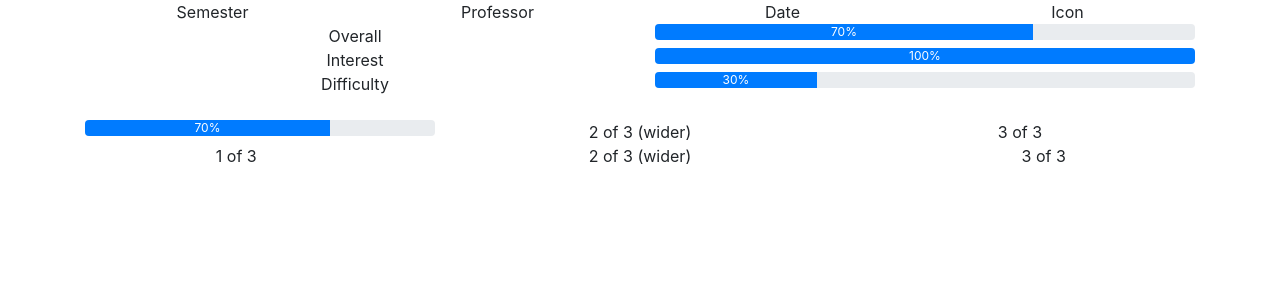
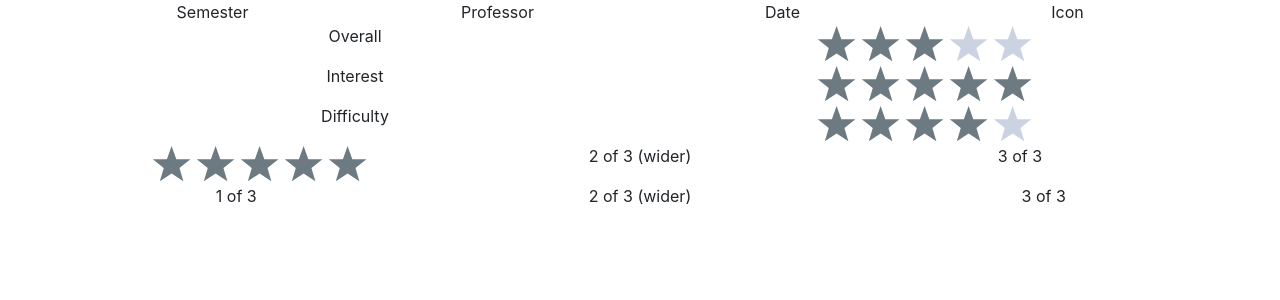
Before and after one commit to michiganhackers/class-review-frontend, a React (Create React App) app: page /yote in a window 1280 px wide. Shown: the top 300 px of the page. Built offline with nearby package versions, Linux system fonts and the light colour scheme.

Commit message:
Added star rating bars to general review box structure  Please enter the commit message for your changes. Lines starting

```diff
--- a/package.json
+++ b/package.json
@@ -14,6 +14,7 @@
     "react-router": "^4.3.1",
     "react-router-dom": "^4.3.1",
     "react-scripts": "2.1.5",
+    "react-star-ratings": "^2.3.0",
     "redux": "^4.0.1",
     "redux-devtools-extension": "^2.13.8",
     "redux-saga": "^1.0.2",
--- a/src/containers/pages/review_form.jsx
+++ b/src/containers/pages/review_form.jsx
@@ -1,16 +1,59 @@
 import React, { Component } from 'react';
 import {Bootstrap, Grid, Row, Col, Container, ProgressBar} from 'react-bootstrap';
+import StarRatings from 'react-star-ratings';
 
-const Date = props => (<div>Date: {props.value}</div>)
-const Semester = props => (<div>Semester: {props.value}</div>)
-const Text = props => (<div>{props.value}</div>)
-const Professor = props => (<div>{props.value}</div>)
+class StarBar extends React.Component {
+    render() {
+      return (
+        <StarRatings
+          rating={this.props.value}
+          starDimension="40px"
+          starSpacing="2px"
+        />
+      );
+    }
+  }
 
+class Date extends React.Component{
+    render(){
+        return(
+            <div>
+                Date: {this.props.value}
+            </div>
+        );
+    }
+}
+class Semester extends React.Component{
+    render(){
+        return(
+            <div>
+                Semester: {this.props.value}
+            </div>
+        );
+    }
+}
+class Text extends React.Component{
+    render(){
+        return(
+            <div>
+                {this.props.value}
+            </div>
+        );
+    }
+}
+class Professor extends React.Component{
+    render(){
+        return(
+            <div>
+                {this.props.value}
+            </div>
+        );
+    }
+}
 export default class ReviewForm extends React.Component {
-    renderRatingsBar(rating){
-		const progressInstance = <ProgressBar now={rating} label={`${rating}%`} />;
-		return progressInstance;
-	}
+    renderStarRatingBar(numStars){
+        return <StarBar value = {numStars}/>
+    }
     renderAnonymous(anonymous){
         var name = "anonymous";
         if (anonymous){
@@ -36,23 +79,21 @@ export default class ReviewForm extends React.Component {
 
 				<Row>
 					<Col>Overall</Col>
-					<Col>{this.renderRatingsBar(70)}</Col>
+					<Col>{this.renderStarRatingBar(3)}</Col>
 				</Row>
 
 				<Row>
 					<Col>Interest</Col>
-					<Col>{this.renderRatingsBar(100)}</Col>
+					<Col>{this.renderStarRatingBar(5)}</Col>
 				</Row>
 
 				<Row>
 					<Col>Difficulty</Col>
-					<Col>{this.renderRatingsBar(30)}</Col>
+					<Col>{this.renderStarRatingBar(4)}</Col>
 				</Row>
 
-                <br></br>
-
                 <Row>
-                    <Col>{this.renderRatingsBar(70)}</Col>
+                    <Col>{this.renderStarRatingBar(5)}</Col>
                     <Col>2 of 3 (wider)</Col>
                     <Col>3 of 3</Col>
                 </Row>
@@ -104,48 +145,3 @@ export default class ReviewForm extends React.Component {
     }
 }
 //React bootstrap
-// class RatingBar extends React.Component{
-//     render(){
-//         return(
-//             <div>
-//                 {this.props.value}
-//             </div>
-//         );
-//     }
-// }
-// class Date extends React.Component{
-//     render(){
-//         return(
-//             <div>
-//                 Date: {this.props.value}
-//             </div>
-//         );
-//     }
-// }
-// class Semester extends React.Component{
-//     render(){
-//         return(
-//             <div>
-//                 Semester: {this.props.value}
-//             </div>
-//         );
-//     }
-// }
-// class Text extends React.Component{
-//     render(){
-//         return(
-//             <div>
-//                 {this.props.value}
-//             </div>
-//         );
-//     }
-// }
-// class Professor extends React.Component{
-//     render(){
-//         return(
-//             <div>
-//                 {this.props.value}
-//             </div>
-//         );
-//     }
-// }
```
Also changed, not shown: 1 other file (tests, documents, lock files or other folders).
